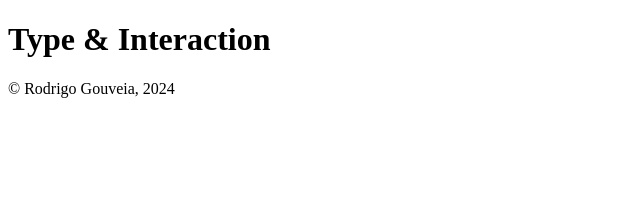
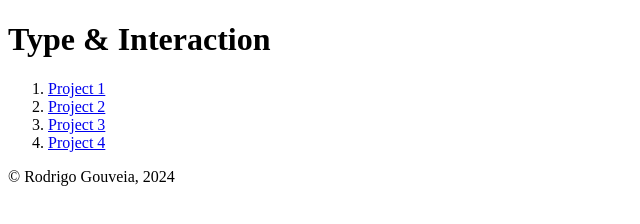
Before and after one commit to rodridez/rodridez.github.io, a plain HTML site: page index.html in a window 1280 px wide. Shown: the whole page, without its empty margins (0-640 px from the left). Drawn offline with Linux system fonts and the light colour scheme.

Commit message:
added links to other projects

```diff
--- a/index.html
+++ b/index.html
@@ -12,7 +12,12 @@
 	</header>
 
 	<main>
-
+		<ol>
+			<li><a href="/manuscript">Project 1</a></li>
+			<li><a href="/spread">Project 2</a></li>
+			<li><a href="/binding">Project 3</a></li>
+			<li><a href="/visual">Project 4</a></li>
+		</ol>
 	</main>
 
 	<footer>
```
